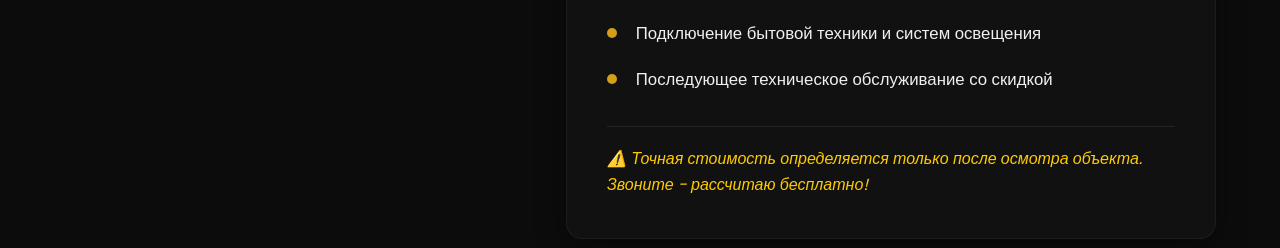
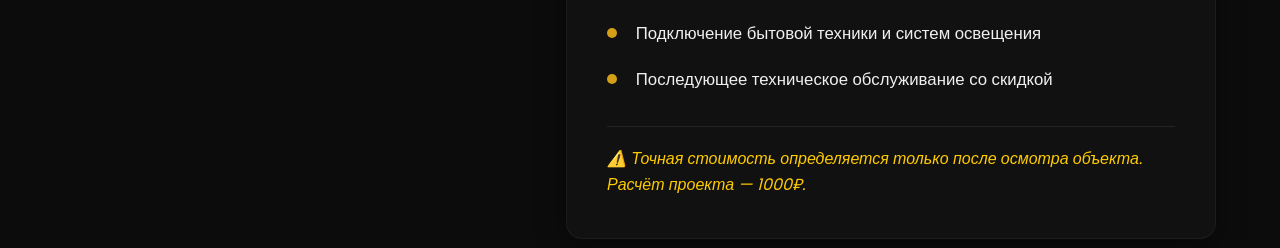
Before and after one commit to electro-premium/electro-premium.github.io, a plain HTML site: page index.html in a window 1280 px wide. Shown: the part 820-1068 px from the top of the page. Drawn offline with Linux system fonts and the light colour scheme.

Commit message:
Update index.html

```diff
--- a/index.html
+++ b/index.html
@@ -60,7 +60,7 @@
           <li>Подключение бытовой техники и систем освещения</li>
           <li>Последующее техническое обслуживание со скидкой</li>
         </ul>
-        <p class="note">⚠️ Точная стоимость определяется только после осмотра объекта. Звоните - рассчитаю бесплатно!</p>
+         <p class="note">⚠️ Точная стоимость определяется только после осмотра объекта. Расчёт проекта — 1000₽.</p>
       </div>
     </section>
 
```
